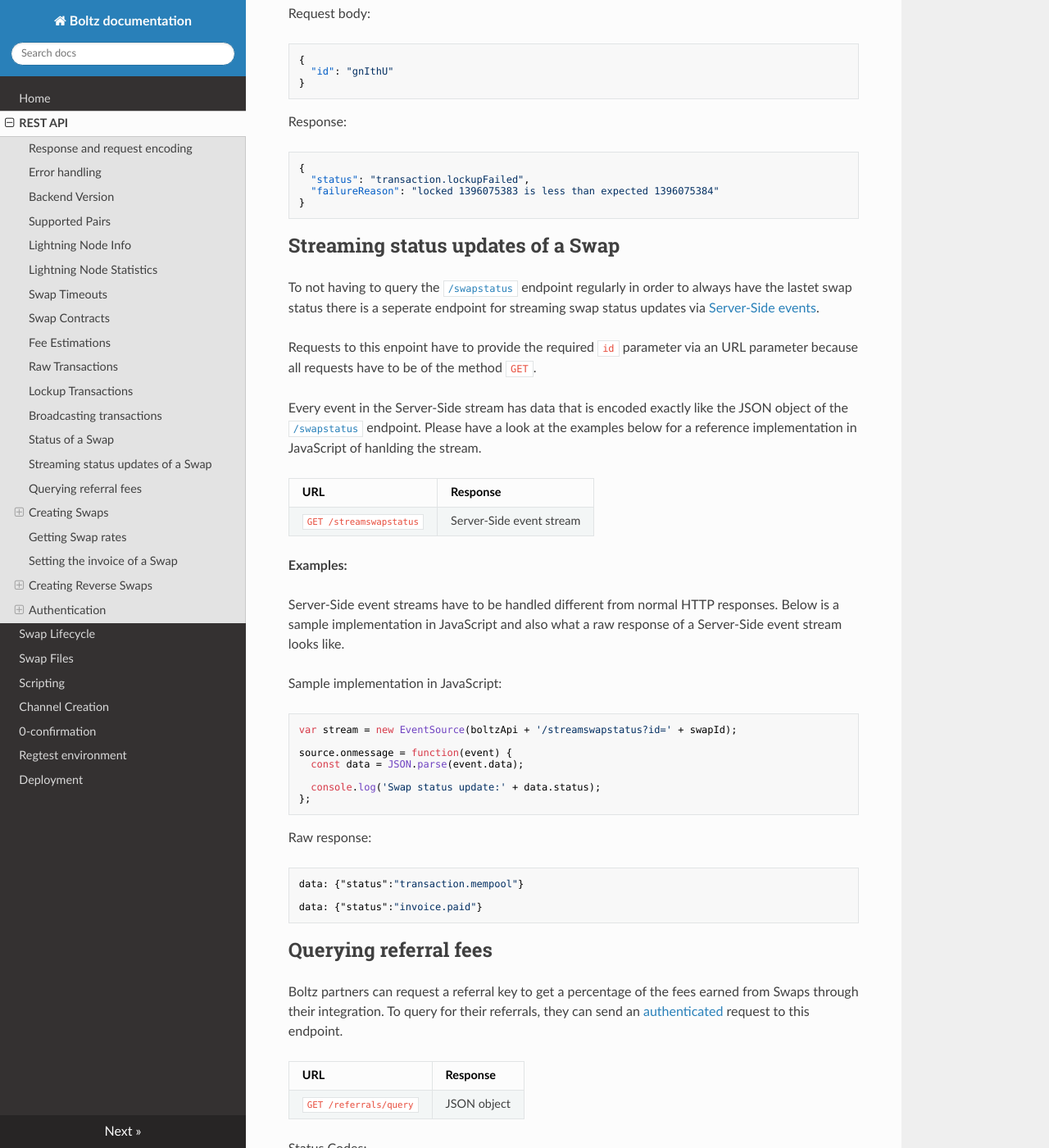
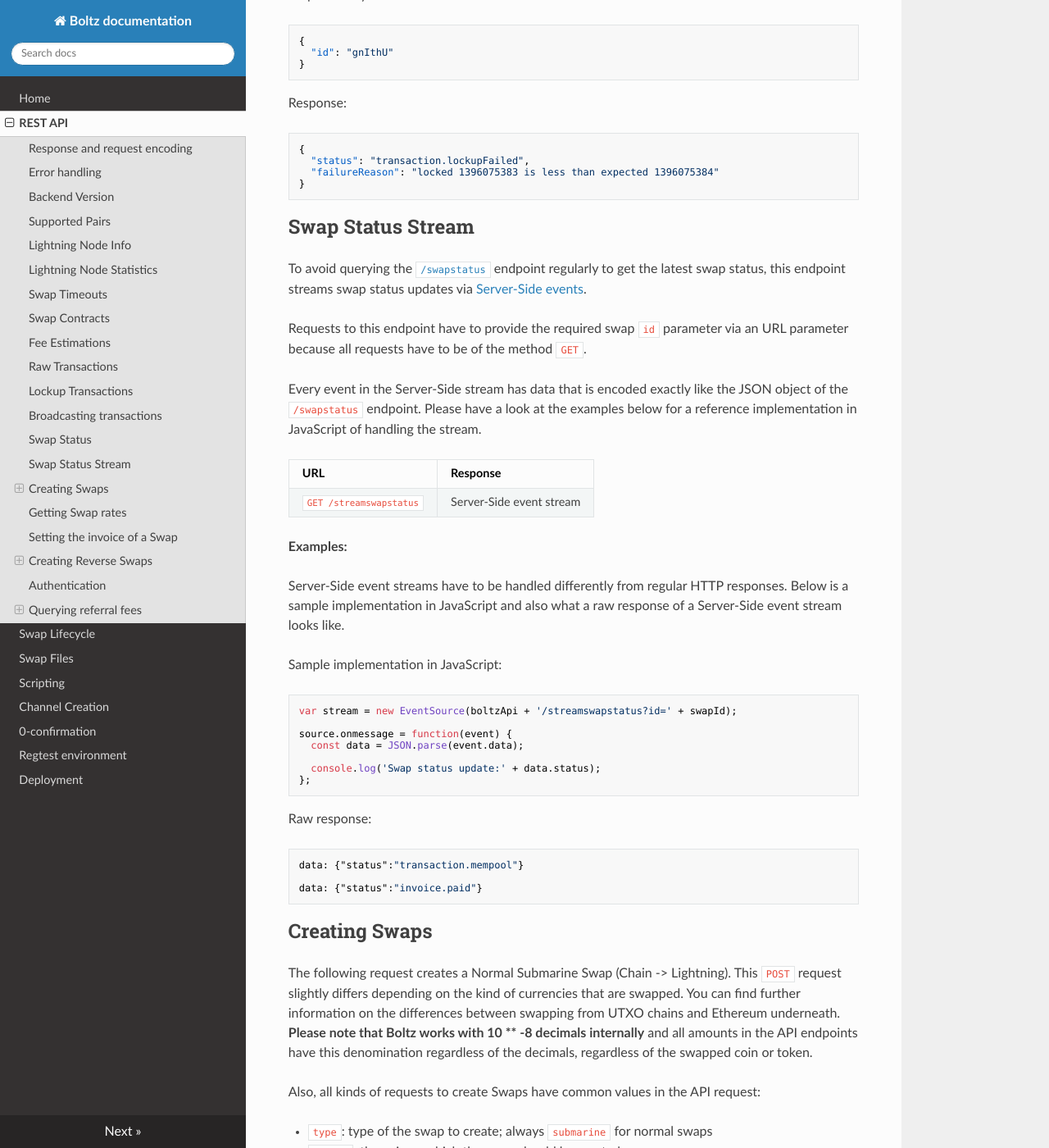
Before and after one commit to BoltzExchange/boltz-backend, an MkDocs documentation site: the page built from docs/api.md, in a window 1280 px wide and 1400 px high, scrolled down 13484 px. Shown: the whole window at 82% size. Built offline with MkDocs 1.6.1, drawn with Linux system fonts in a browser that asks for light colours; nearby versions of some CDN libraries; some of the changed text lies outside the part shown.

Commit message:
GITBOOK-20: change request with no subject merged in GitBook

````diff
--- a/docs/api.md
+++ b/docs/api.md
@@ -360,7 +360,7 @@
 
 ## Raw Transactions
 
-Boltz API also allows for querying raw transactions of all supported UTXO chains, irrespective of whether the transactions are still in the mempool or already included in a block. Note, that Boltz does _not_ provide any kind of cryptographic proof that the transaction was included in a block. Also this call is primarily kept for backward compatibility with integrations, it is not needed to construct transactions as the response of [`/swapstatus`](api.md#getting-status-of-a-swap) provides all necessary info.
+Boltz API also allows for querying raw transactions of all supported UTXO chains, irrespective of whether the transactions are still in the mempool or already included in a block. Note, that Boltz does _not_ provide any kind of cryptographic proof that the transaction was included in a block. Also this call is primarily kept for backward compatibility with integrations, it is not needed to construct transactions as the response of [`/swapstatus`](api.md#status-of-a-swap) provides all necessary info.
 
 Requests querying for transactions have to be `POST` and contain two arguments in its JSON encoded body:
 
@@ -498,7 +498,7 @@
 }
 ```
 
-There is one special case when trying to broadcast a refund transaction for a swap that has not timed out yet: the backend will not only return the `error` in the JSON encoded response but also some additional information:
+There is one special case: when trying to broadcast a refund transaction for a swap that has not timed out yet, the backend will not only return the `error` in the JSON encoded response but also some additional information:
 
 * `error`: the reason for which the broadcasting failed. In this special case always: `non-mandatory-script-verify-flag (Locktime requirement not satisfied) (code 64)`
 * `timeoutEta`: UNIX timestamp at which the HTLC is expected to time out
@@ -527,11 +527,11 @@
 }
 ```
 
-## Status of a Swap
+## Swap Status
 
-**Before handling status events of this method it is recommended to read:** [**Swap Types & States**](<README (1).md>)
+_Before handling status events of this method it is recommended to read:_ [_Swap Types & States_](<README (1).md>)
 
-To query the status of a swap one can use this endpoint which returns a JSON object containing the status of the swap. All the possible status events are documented [here](<README (1).md>).
+To query the status of a swap one can use this endpoint which returns a `JSON` object containing the status of the swap. Possible states and status events are documented [here](<README (1).md>).
 
 Requests querying the status of a swap have to be `POST` and contain a single value in its JSON encoded body:
 
@@ -550,12 +550,12 @@
 Response object:
 
 * `status`: status of the swap
-* `transaction`: in case of a reverse swap the lockup transaction details are not in the response of the call which creates the swap. Therefore, the events `transaction.mempool` and `transaction.confirmed` contain it
-  * `id`: id of the lockup transaction
-  * `hex`: hex encoded lockup transaction (only set for transactions on UTXO chains)
-  * `eta`: if the status is `transaction.mempool`, this value is the estimated time of arrival (ETA) in blocks of when the transaction will be confirmed (only set for transactions on UTXO chains)
-* `zeroConfRejected`: set to `true` for Swaps with the status `transaction.mempool` and a lockup transaction that is not eligible for 0-conf
-* `failureReason`: set if the status indicates that the Swap failed and the status itself would be ambiguous
+* `transaction`: in case of a Reverse Submarine Swap, the lockup transaction details are not in the response of the call which creates the swap. Therefore, the events `transaction.mempool` and `transaction.confirmed` contain it
+* `id`: id of the lockup transaction
+* `hex`: hex encoded lockup transaction (only set for transactions on UTXO chains)
+* `eta`: if the status is `transaction.mempool`, this value is the estimated time of arrival (ETA) in blocks of when the transaction will be confirmed. Only set for transactions on UTXO chains.
+* `zeroConfRejected`: set to `true` for Swaps with the status `transaction.mempool` and a lockup transaction that is not eligible for [0-conf](0-confirmation.md)
+* `failureReason`: set when it's necessary to further clarify the failure reason
 
 **Examples:**
 
@@ -619,13 +619,13 @@
 }
 ```
 
-## Streaming status updates of a Swap
+## Swap Status Stream
 
-To not having to query the [`/swapstatus`](api.md#getting-status-of-a-swap) endpoint regularly in order to always have the lastet swap status there is a seperate endpoint for streaming swap status updates via [Server-Side events](https://www.w3schools.com/html/html5\_serversentevents.asp).
+To avoid querying the [`/swapstatus`](api.md#swap-status) endpoint regularly to get the latest swap status, this endpoint streams swap status updates via [Server-Side events](https://www.w3schools.com/html/html5\_serversentevents.asp).
 
-Requests to this enpoint have to provide the required `id` parameter via an URL parameter because all requests have to be of the method `GET`.
+Requests to this endpoint have to provide the required swap `id` parameter via an URL parameter because all requests have to be of the method `GET`.
 
-Every event in the Server-Side stream has data that is encoded exactly like the JSON object of the [`/swapstatus`](api.md#getting-status-of-a-swap) endpoint. Please have a look at the examples below for a reference implementation in JavaScript of hanlding the stream.
+Every event in the Server-Side stream has data that is encoded exactly like the JSON object of the `/swapstatus` endpoint. Please have a look at the examples below for a reference implementation in JavaScript of handling the stream.
 
 | URL                     | Response                 |
 | ----------------------- | ------------------------ |
@@ -633,7 +633,7 @@
 
 **Examples:**
 
-Server-Side event streams have to be handled different from normal HTTP responses. Below is a sample implementation in JavaScript and also what a raw response of a Server-Side event stream looks like.
+Server-Side event streams have to be handled differently from regular HTTP responses. Below is a sample implementation in JavaScript and also what a raw response of a Server-Side event stream looks like.
 
 Sample implementation in JavaScript:
 
@@ -655,44 +655,9 @@
 data: {"status":"invoice.paid"}
 ```
 
-## Querying referral fees
-
-Boltz partners can request a referral key to get a percentage of the fees earned from Swaps through their integration. To query for their referrals, they can send an [authenticated](api.md#authentication) request to this endpoint.
-
-| URL                    | Response    |
-| ---------------------- | ----------- |
-| `GET /referrals/query` | JSON object |
-
-Status Codes:
-
-* `200 OK`
-* `401 Unauthorized`: missing or invalid request authentication
-
-Response object:
-
-The response of a valid request is grouped by year, month and referral key. The amounts are denominated in 10 \*\* -8.
-
-**Examples:**
-
-`GET /referrals/query`
-
-Response:
-
-```json
-{
-  "2021": {
-    "9": {
-      "cliTest": {
-        "BTC": 60
-      }
-    }
-  }
-}
-```
-
 ## Creating Swaps
 
-To create a swap from onchain coins to lightning ones just a single request has to be sent. This `POST` request slightly deviates depending on the kind of currencies that are swapped. You can find further information on the differences between swapping from UTXO chains and Ethereum underneath. **Please note that Boltz works with 10 \*\* -8 decimals internally** and all amounts in the API endpoints have this denomination regardless of the decimals, regardless of the swapped coin or token.
+The following request creates a Normal Submarine Swap (Chain -> Lightning). This `POST` request slightly differs depending on the kind of currencies that are swapped. You can find further information on the differences between swapping from UTXO chains and Ethereum underneath. **Please note that Boltz works with 10 \*\* -8 decimals internally** and all amounts in the API endpoints have this denomination regardless of the decimals, regardless of the swapped coin or token.
 
 Also, all kinds of requests to create Swaps have common values in the API request:
 
@@ -1160,6 +1125,41 @@
 }
 ```
 
+## Querying referral fees
+
+Boltz partners can request a referral key to get a percentage of the fees earned from Swaps through their integration. To query for their referrals, they can send an [authenticated](api.md#authentication) request to this endpoint.
+
+| URL                    | Response    |
+| ---------------------- | ----------- |
+| `GET /referrals/query` | JSON object |
+
+Status Codes:
+
+* `200 OK`
+* `401 Unauthorized`: missing or invalid request authentication
+
+Response object:
+
+The response of a valid request is grouped by year, month and referral key. The amounts are denominated in 10 \*\* -8.
+
+**Examples:**
+
+`GET /referrals/query`
+
+Response:
+
+```json
+{
+  "2021": {
+    "9": {
+      "cliTest": {
+        "BTC": 60
+      }
+    }
+  }
+}
+```
+
 ### Ethereum
 
 The request has to contain one additional value:
````
Also changed, not shown: other parts of docs/api.md (+2 -2 lines), docs/SUMMARY.md (+1 -1 lines).
